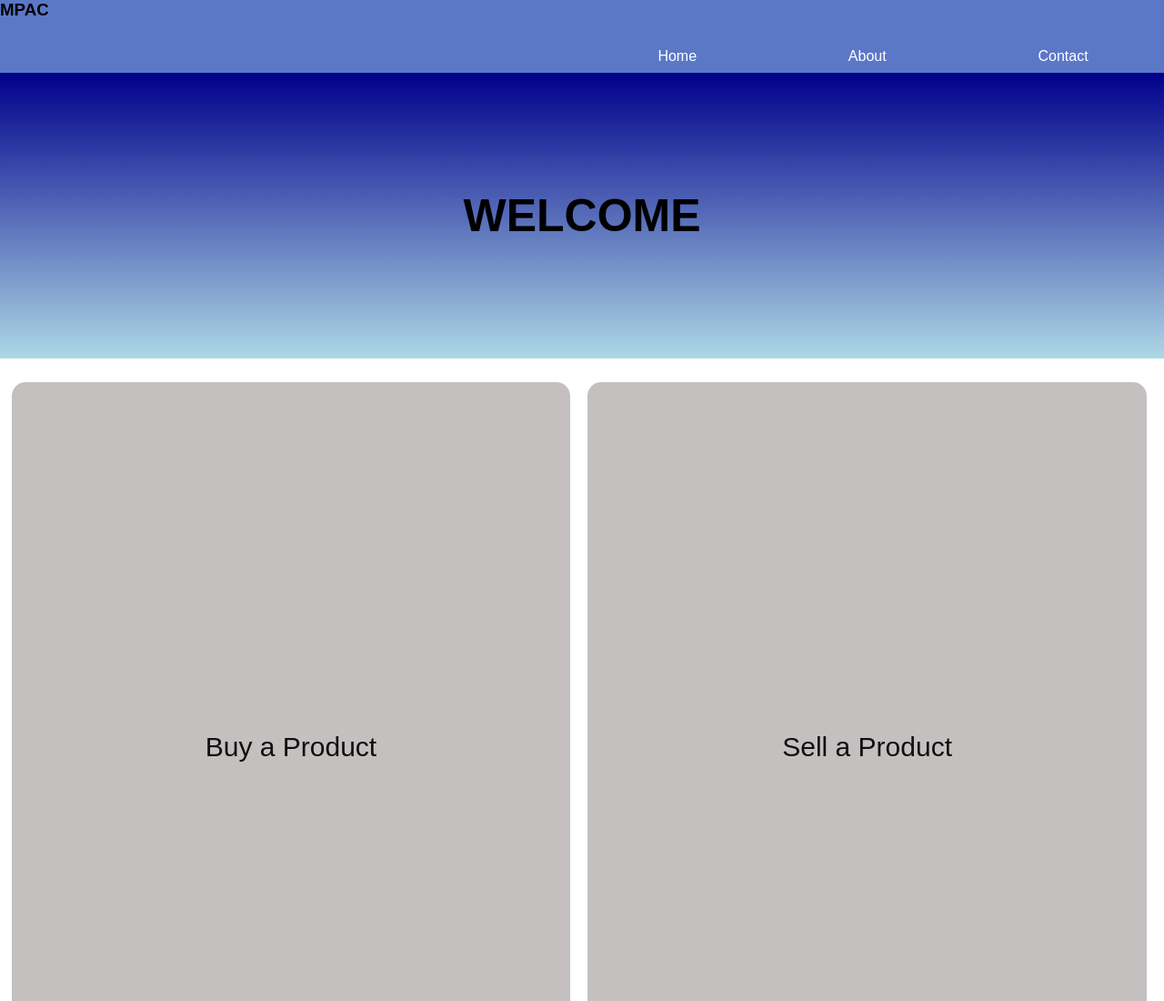
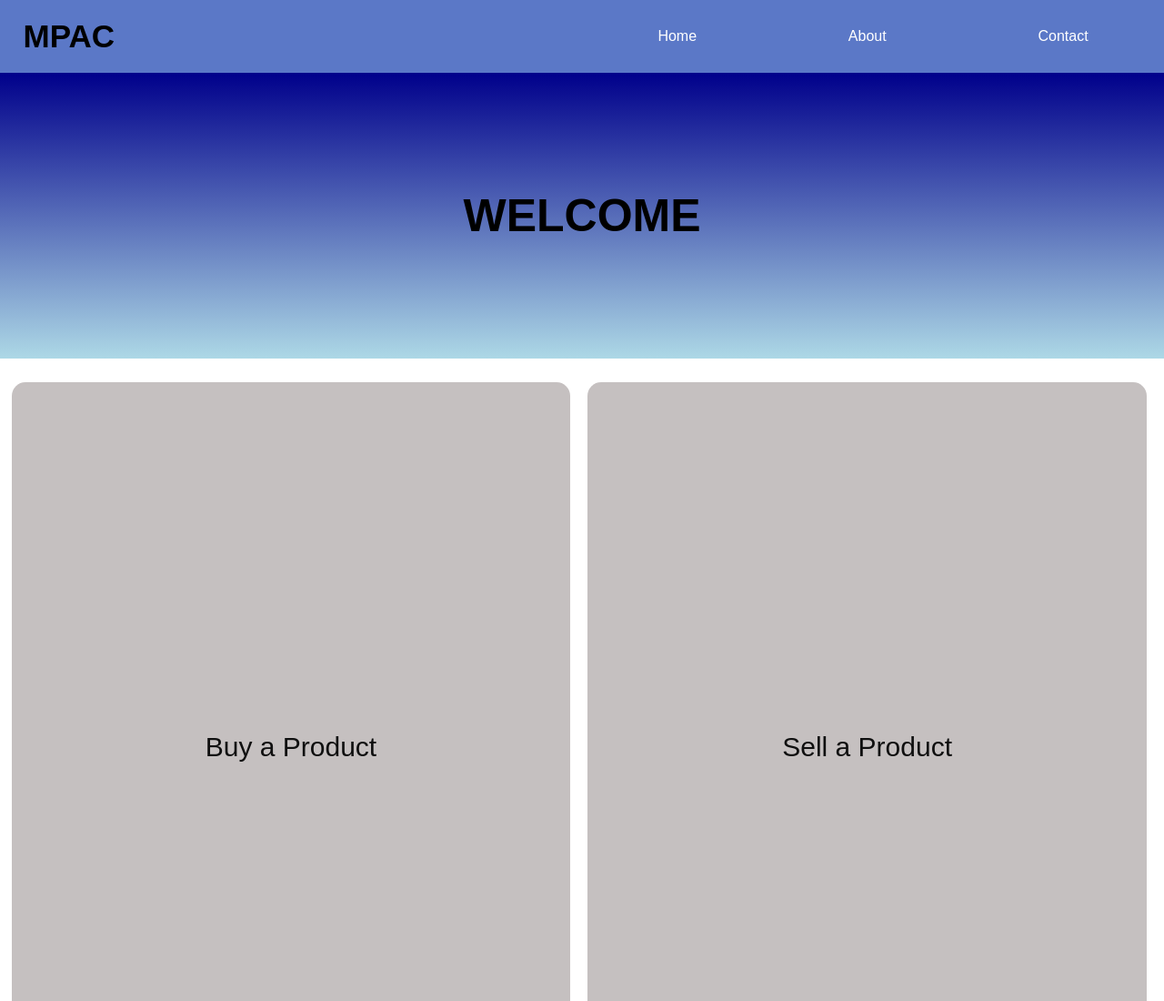
Before and after one commit to adwaithsamod/DesignProject, a plain HTML site: page index.html in a window 1280 px wide. Shown: the top 1100 px of the page at 91% size. Drawn offline with Linux system fonts and the light colour scheme.

Commit message:
nav bar made inline with heading

```diff
--- a/css/style.css
+++ b/css/style.css
@@ -11,7 +11,16 @@
     height: 10vh;
     background: #5b78c7;
   }
-
+  nav ul{
+    float: right;
+  }
+  nav h1{
+    float:left;
+    font-size: 35px;
+    line-height: 80px;
+    padding:0 2%;
+    font-weight: bold;
+  }
   .nav-links {
     display: flex;
     list-style: none;
```
